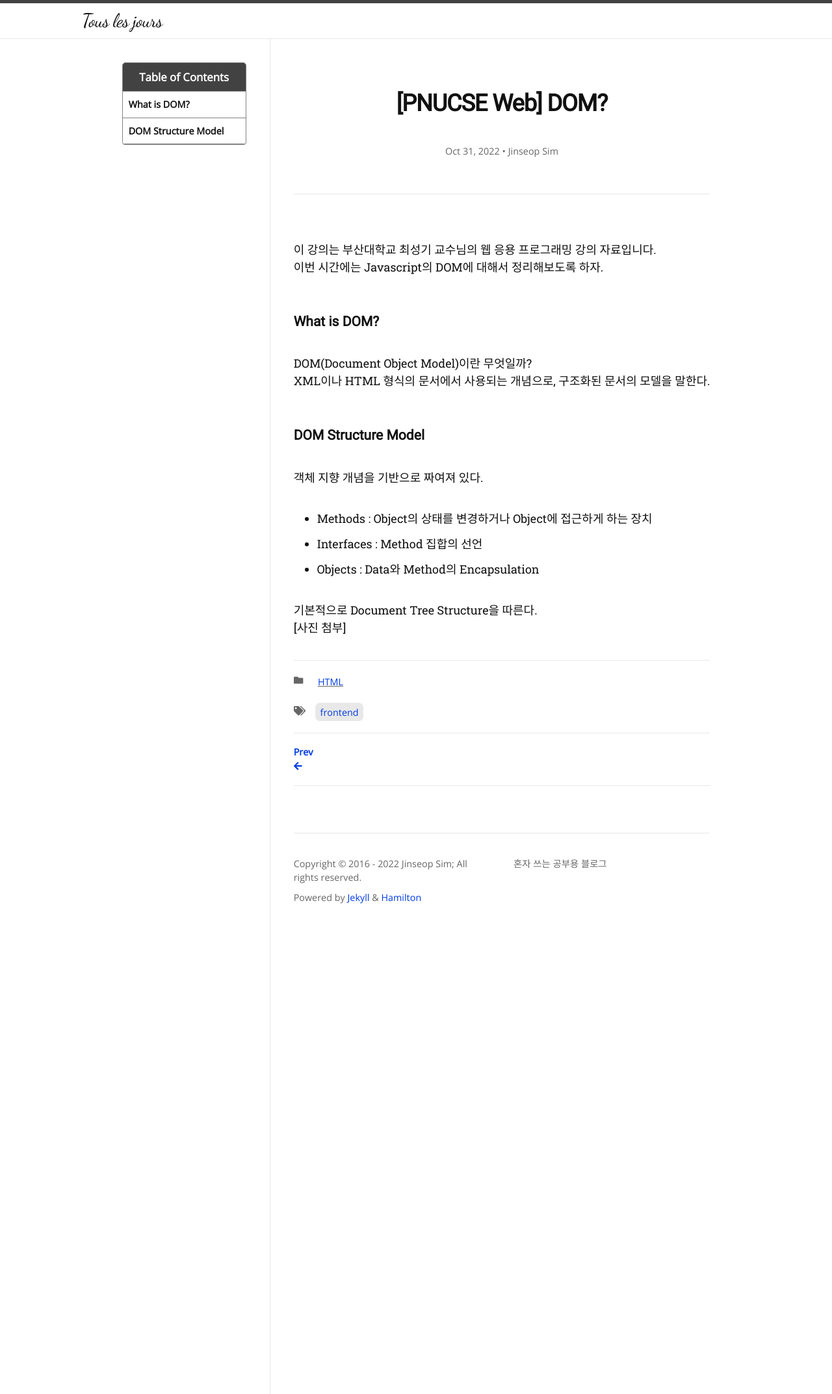
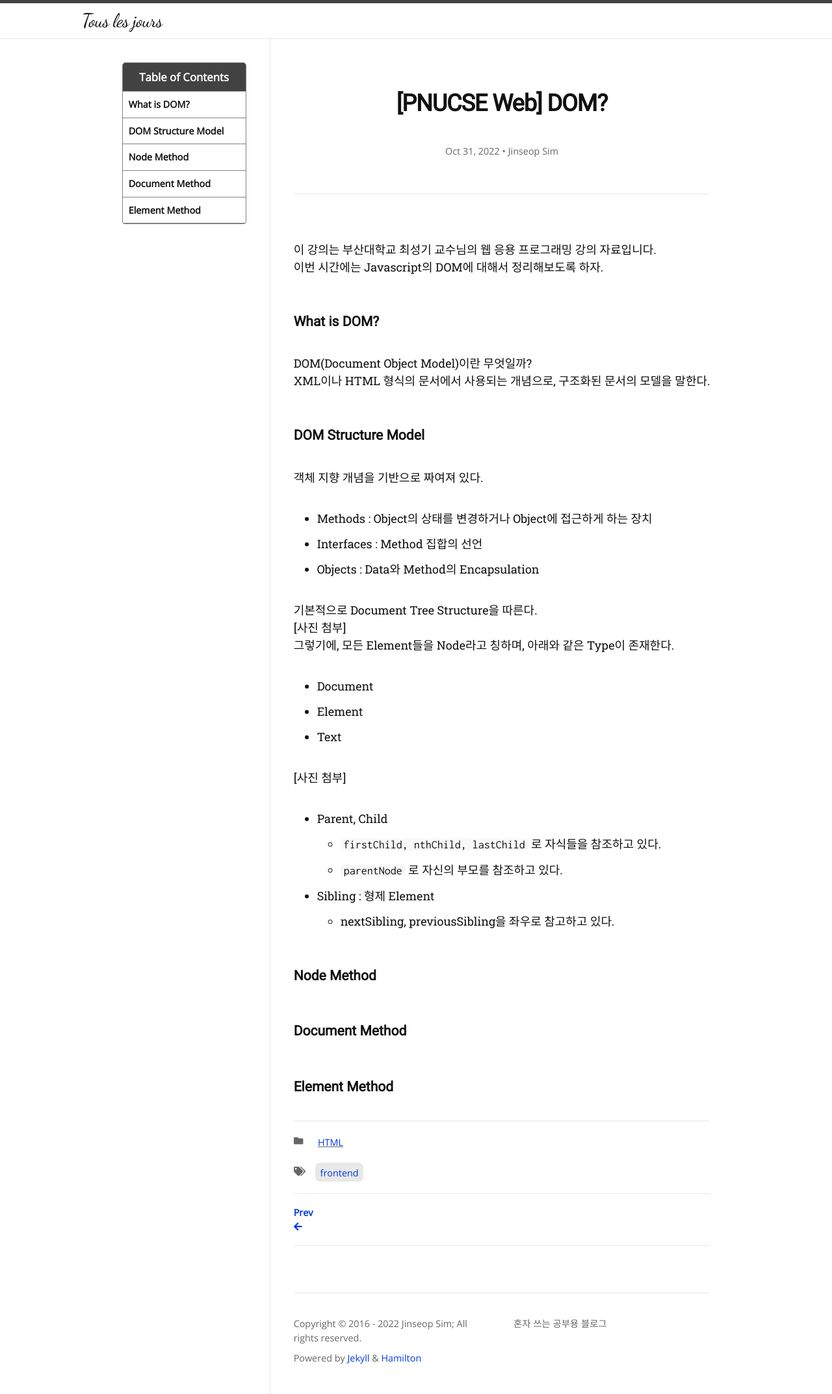
Before and after one commit to Jinseop-Sim/Jinseop-Sim.github.io, a Jekyll site: the page built from _posts/2022-10-31-DOM.md, in a window 1280 px wide. Shown: the whole page at 65% size. Built offline with Jekyll 4.4.1, drawn with Linux system fonts in a browser that asks for light colours; nearby versions of some CDN libraries; some web fonts are replaced.

Commit message:
modify post

````diff
--- a/_posts/2022-10-31-DOM.md
+++ b/_posts/2022-10-31-DOM.md
@@ -23,3 +23,18 @@ XML이나 HTML 형식의 문서에서 사용되는 개념으로, 구조화된
 
 기본적으로 Document Tree Structure을 따른다.
 [사진 첨부]
+그렇기에, 모든 Element들을 Node라고 칭하며, 아래와 같은 Type이 존재한다.
+- Document
+- Element
+- Text
+
+[사진 첨부]
+- Parent, Child
+  - ```firstChild, nthChild, lastChild``` 로 자식들을 참조하고 있다.
+  - ```parentNode``` 로 자신의 부모를 참조하고 있다.
+- Sibling : 형제 Element
+  - nextSibling, previousSibling을 좌우로 참고하고 있다.
+
+### Node Method
+### Document Method
+### Element Method
````
